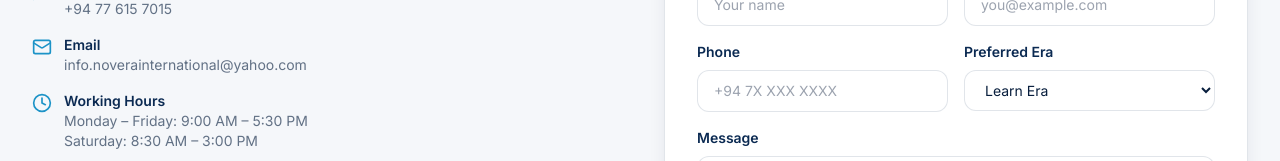
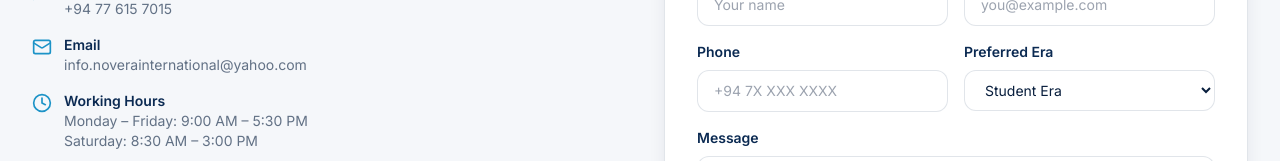
Before and after one commit to Maleesh3038/novera-website, a Next.js app: page /contact in a window 1280 px wide. Shown: the part 630-791 px from the top of the page. Built offline with nearby package versions, Linux system fonts and the light colour scheme.

Commit message:
Change 'Learn Era' to 'Student Era' in ContactForm

```diff
--- a/src/app/contact/ContactForm.tsx
+++ b/src/app/contact/ContactForm.tsx
@@ -9,7 +9,7 @@ export default function ContactForm() {
     name: "",
     email: "",
     phone: "",
-    era: "Learn Era",
+    era: "Student Era",
     message: "",
   });
 
@@ -76,9 +76,8 @@ export default function ContactForm() {
             onChange={(e) => setForm((f) => ({ ...f, era: e.target.value }))}
             className="mt-2 w-full rounded-xl border border-line bg-white px-4 py-2.5 text-sm"
           >
-            <option>Discover Era</option>
-            <option>Learn Era</option>
-            <option>Belong Era</option>
+            <option>Student Era</option>
+            <option>Visit Era</option>
             <option>Not sure yet</option>
           </select>
         </label>
```
